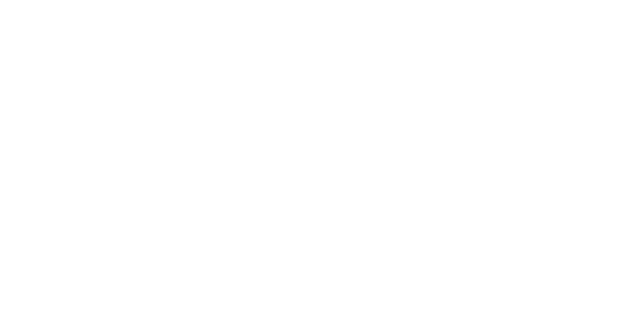
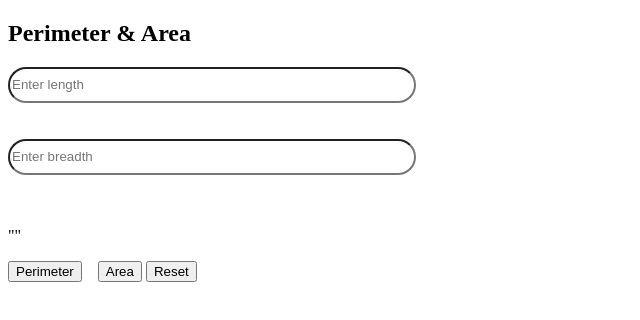
Before and after one commit to OmKadam-1/rectangle-perimeter-calculator, a plain HTML site: page index.html in a window 1280 px wide. Shown: the whole page, without its empty margins (0-640 px from the left). Drawn offline with Linux system fonts and the light colour scheme.

Commit message:
index page completed

```diff
--- a/index.html
+++ b/index.html
@@ -6,6 +6,39 @@
     <title>Perimeter</title>
 </head>
 <body>
-
+    <div class="perimeter-card">
+        <h2 class="header">Perimeter & Area</h2>
+        <input type="text" id="num1" placeholder="Enter length"
+            style="width: 400px; border-radius: 25px; height: 30px; "><br><br><br>
+        <input type="text" id="num2" placeholder="Enter breadth"
+            style="width: 400px; border-radius: 25px; height: 30px;"><br><br><br>
+        <p id="result">""</p>
+        <div class="but-ton">
+            <button onclick="perimeter_rectangle()" class="button">Perimeter</button>&nbsp;&nbsp;&nbsp;
+            <button onclick="area_rectangle()" class="button">Area</button>
+            <button onclick="reset()" class="button">Reset</button>
+        </div>
+        </div>
+    </div>
+    <script>
+        function perimeter_rectangle() {
+            const length = parseFloat(document.getElementById("num1").value);
+            const breadth = parseFloat(document.getElementById("num2").value);
+            const result = document.getElementById("result");
+            const perimeter = 2 * (length + breadth);
+            result.innerText = `Perimeter is : ${perimeter}`;
+        }
+        function area_rectangle() {
+            const length = parseFloat(document.getElementById("num1").value);
+            const breadth = parseFloat(document.getElementById("num2").value);
+            const result = document.getElementById("result");
+            const area = length * breadth;
+            result.innerText = `Area is : ${area}`;
+        }
+        function reset(){
+             const result = document.getElementById("result");
+            result.innerText = ``;
+        }
+    </script>
 </body>
 </html>
```
